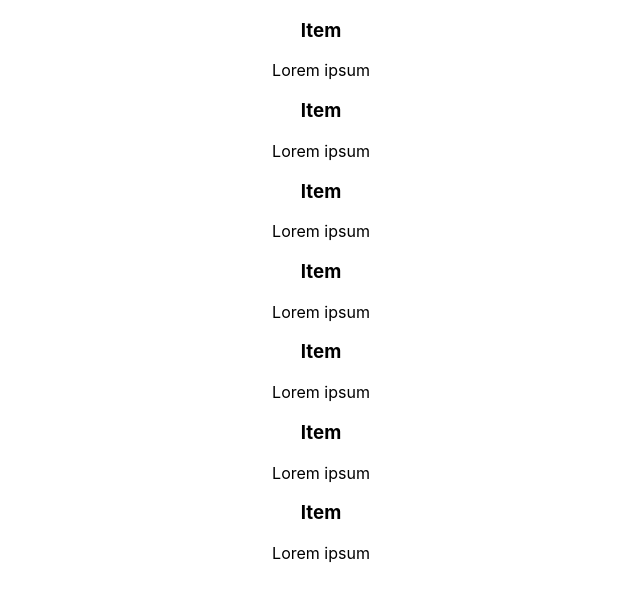
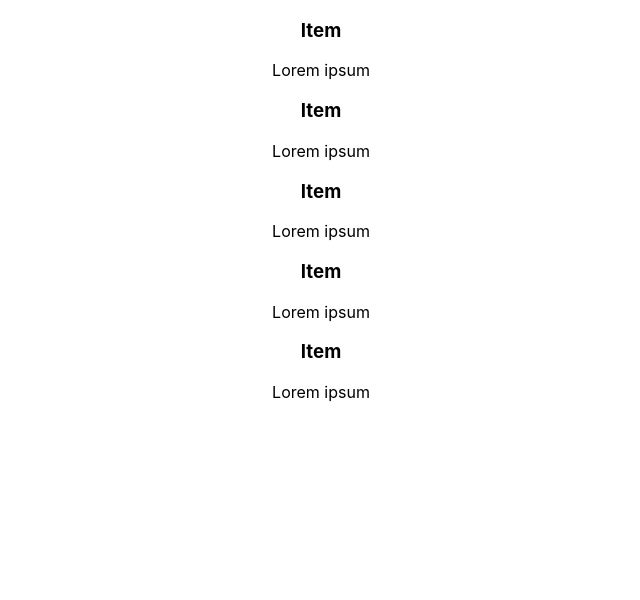
Before and after one commit to KarimCarl/to-do-list, a React (Create React App) app: page / in a window 1280 px wide. Shown: the top 600 px of the page, without its empty margins (319-959 px from the left). Built offline with nearby package versions, Linux system fonts and the light colour scheme.

Commit message:
Reduced the list items

```diff
--- a/src/components/To-do-list.js
+++ b/src/components/To-do-list.js
@@ -8,8 +8,6 @@ function ToDoList() {
             <ToDoItem/>
             <ToDoItem/>
             <ToDoItem/>
-            <ToDoItem/>
-            <ToDoItem/>
         </div>
     );
 }
```
